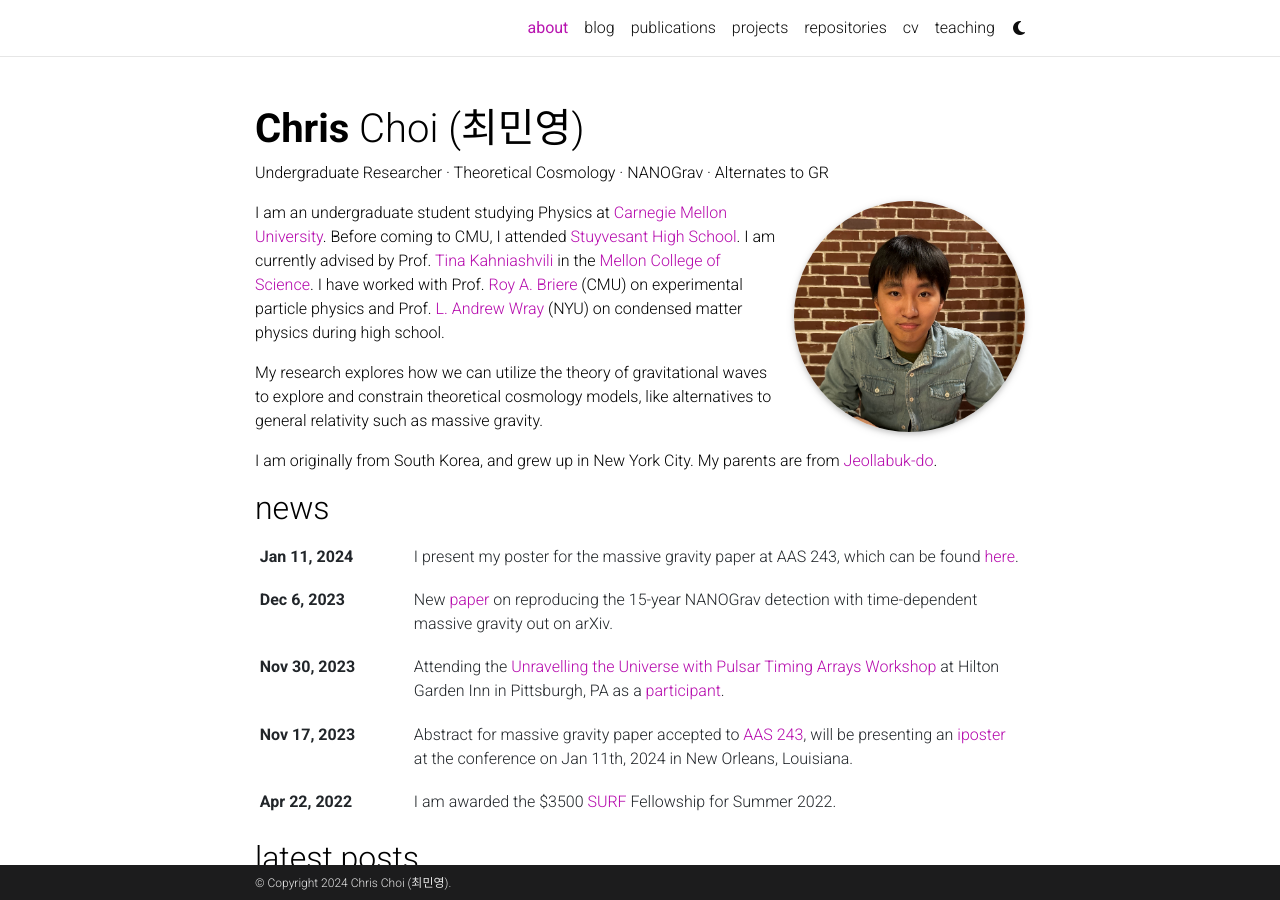
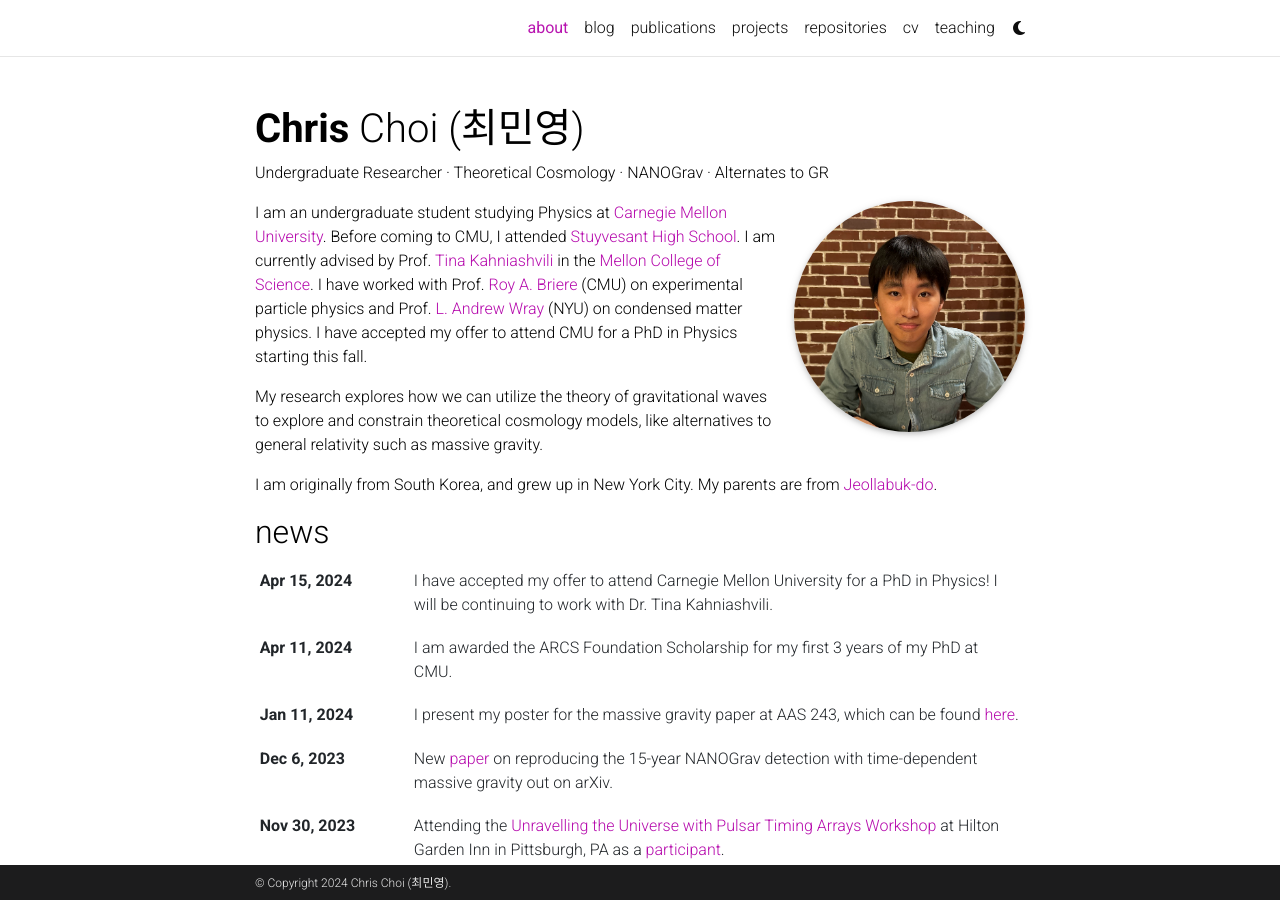
Before and after one commit to benhurtekeste/benhurtekeste.github.io, a Jekyll site: the page built from _pages/about.md, in a window 1280 px wide and 900 px high. Built offline with Jekyll 4.4.1, drawn with Linux system fonts in a browser that asks for light colours; some web fonts are replaced; comment, search, counter and statistics services are not loaded; a style sheet for code colours, icons or effects is not loaded.

Commit message:
Added new updates

```diff
--- a/_pages/about.md
+++ b/_pages/about.md
@@ -14,7 +14,7 @@
 social: true  # includes social icons at the bottom of the page
 ---
 
-I am an undergraduate student studying Physics at [Carnegie Mellon University](https://www.cmu.edu/). Before coming to CMU, I attended [Stuyvesant High School](https://stuy.enschool.org/). I am currently advised by Prof. [Tina Kahniashvili](https://www.cmu.edu/physics/people/faculty/kahniashvili.html) in the [Mellon College of Science](https://www.cmu.edu/mcs/). I have worked with Prof. [Roy A. Briere](https://www.cmu.edu/physics/people/faculty/briere.html) (CMU) on experimental particle physics and Prof. [L. Andrew Wray](https://as.nyu.edu/faculty/lewis-andrew-wray.html) (NYU) on condensed matter physics during high school.
+I am an undergraduate student studying Physics at [Carnegie Mellon University](https://www.cmu.edu/). Before coming to CMU, I attended [Stuyvesant High School](https://stuy.enschool.org/). I am currently advised by Prof. [Tina Kahniashvili](https://www.cmu.edu/physics/people/faculty/kahniashvili.html) in the [Mellon College of Science](https://www.cmu.edu/mcs/). I have worked with Prof. [Roy A. Briere](https://www.cmu.edu/physics/people/faculty/briere.html) (CMU) on experimental particle physics and Prof. [L. Andrew Wray](https://as.nyu.edu/faculty/lewis-andrew-wray.html) (NYU) on condensed matter physics. I have accepted my offer to attend CMU for a PhD in Physics starting this fall.
 
 My research explores how we can utilize the theory of gravitational waves to explore and constrain theoretical cosmology models, like alternatives to general relativity such as massive gravity.
 
```
Also changed, not shown: _news/arcs.md (added, +8 -0 lines), _news/cmu_phd.md (added, +8 -0 lines).
